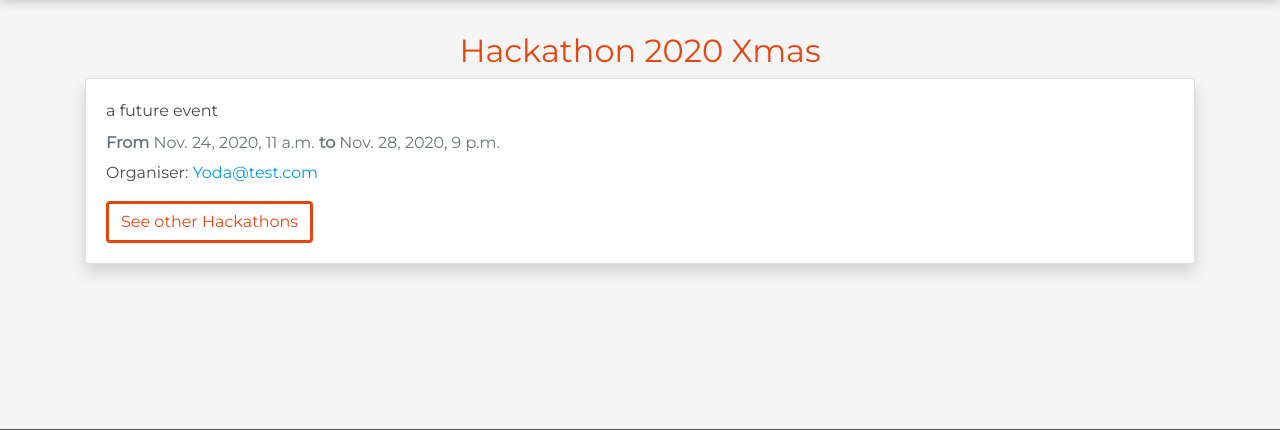
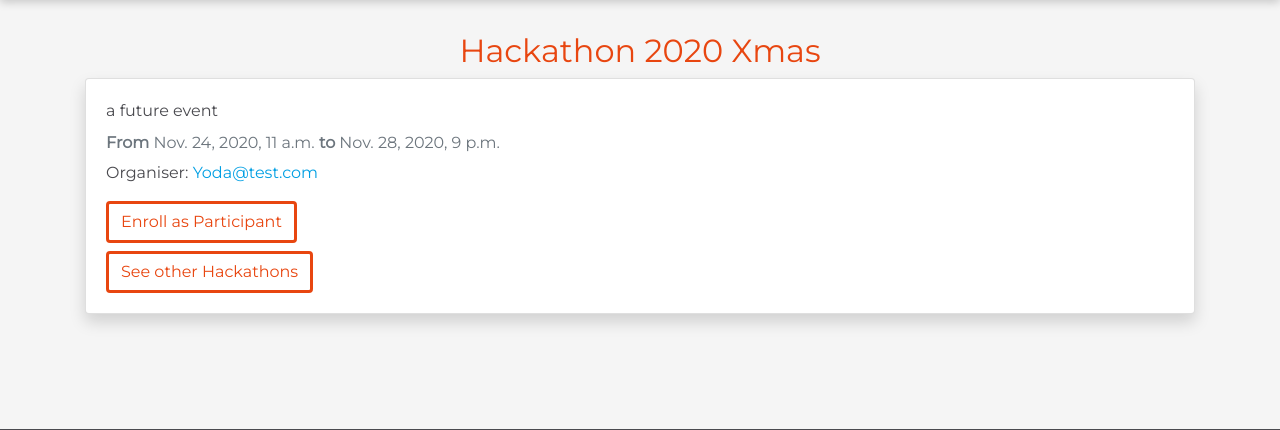
Before and after one commit to Code-Institute-Community/ci-hackathon-app, a Django app: page /hackathon/1/ in a window 1280 px wide. Shown: the part 56-486 px from the top of the page. Run offline with Django 3.2, Linux system fonts and the light colour scheme; data comes from the database, SQL or seed files in the repository; some libraries are stand-ins or nearby versions.

Commit message:
#P05: Added specific button to enrol as participant

```diff
--- a/hackathon/templates/hackathon/hackathon_detail.html
+++ b/hackathon/templates/hackathon/hackathon_detail.html
@@ -12,6 +12,8 @@
             {% endif %}
             {% if request.user.is_staff %}
                 {% include 'hackathon/includes/enrollstaff.html' %}
+            {% else %}
+                {% include 'hackathon/includes/enrollpart.html' %}
             {% endif %}
             <a href="{% url 'hackathon:hackathon-list' %}" class="btn btn-ci">See other Hackathons</a>
         </div>
--- a/hackathon/templates/hackathon/includes/enrollpart.html
+++ b/hackathon/templates/hackathon/includes/enrollpart.html
@@ -4,5 +4,5 @@
     <input type="hidden" name="hackathon-id" value="{{ hackathon.id }}" />
     <!-- Must be one long string for the JS script to switch words correctly.
     An alternative would be to have two different buttons.-->
-    <button id="enroll-submit" type="submit" class="btn btn-ci mb-2">{% if user in hackathon.judges.all %}Withdraw as Judge{% else %}Enroll as Judge{% endif %}</button>
+    <button id="enroll-submit" type="submit" class="btn btn-ci mb-2">{% if user in HackTeam.participants.all %}Withdraw as Participant{% else %}Enroll as Participant{% endif %}</button>
 </form>
```
